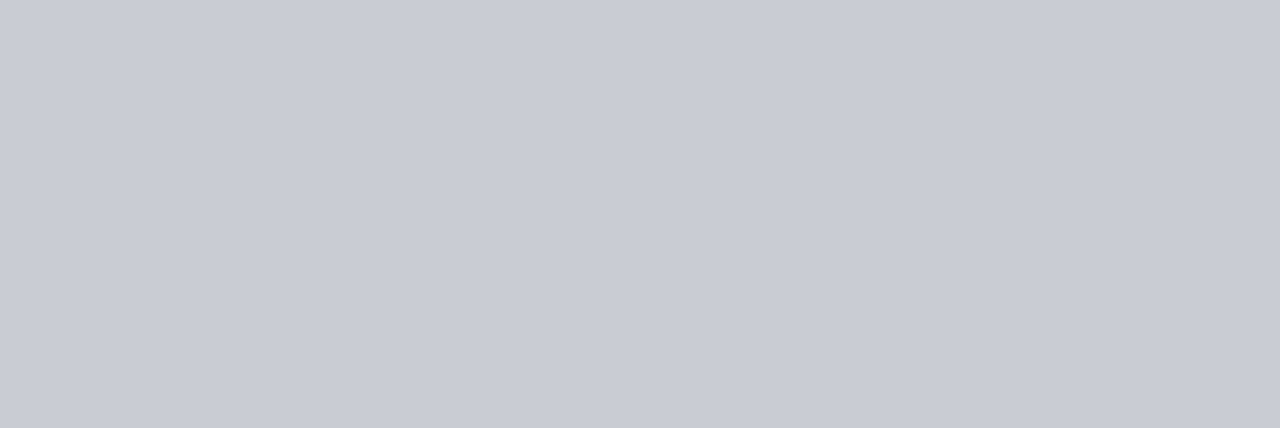
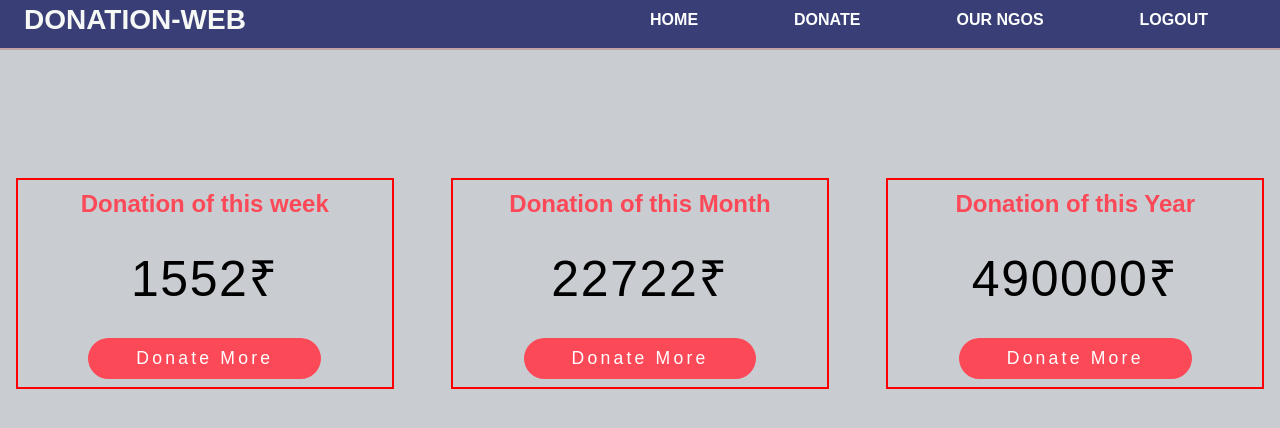
Before and after one commit to mohdsaif91/donationweb, a React (Create React App) app: page /home in a window 1280 px wide. Before the commit this address had no page. Shown: the top 428 px of the page. Built offline with nearby package versions, Linux system fonts and the light colour scheme.

Commit message:
(navbar,pages,card done)

```diff
--- a/package.json
+++ b/package.json
@@ -7,6 +7,7 @@
     "@testing-library/jest-dom": "^5.16.4",
     "@testing-library/react": "^13.2.0",
     "@testing-library/user-event": "^13.5.0",
+    "antd": "^4.20.6",
     "react": "^18.1.0",
     "react-dom": "^18.1.0",
     "react-router-dom": "^6.3.0",
--- a/src/App.js
+++ b/src/App.js
@@ -5,13 +5,33 @@ import Login from "./Components/Login";
 import Admin from "./admincomponents/Admin";
 
 import "./App.scss";
+import Home from "./Components/Home";
+import Donate from "./Components/Donate";
+import { Layout } from "antd";
+import AdNavbar from "./admincomponents/AdNavbar";
+import OurNgos from "./Components/OurNgos";
+const { Header, Content, Footer } = Layout;
 
 const App = () => {
   return (
+    <>
+      {/* // <Layout className="layout"> */}
+      <Layout>
+        {/* <Header>
+        </Header> */}
+        <Content>
           <div className="App">
             <BrowserRouter>
+              <AdNavbar />
               <Routes>
                 {/* admin route */}
+                <Route exact path="home" element={<Home />} />
+                <Route path="donate" element={<Donate />} />
+                <Route path="ourngos" element={<OurNgos />} />
+
+                {/* <Route path="/" element={<Logout />} /> */}
+                {/* <Route path="/" element={<Home />} /> */}
+
                 <Route path="adminHome" element={<Admin />} />
 
                 {/* rest route */}
@@ -19,6 +39,10 @@ const App = () => {
               </Routes>
             </BrowserRouter>
           </div>
+        </Content>
+        <Footer></Footer>
+      </Layout>
+    </>
   );
 };
 
--- a/src/App.scss
+++ b/src/App.scss
@@ -1,2 +1,2 @@
-.app {
-}
+// .app {
+// }
--- /dev/null
+++ b/src/Components/Donate.js
@@ -0,0 +1,7 @@
+import React from "react";
+
+function Donate() {
+  return <div>this is donate page</div>;
+}
+
+export default Donate;
--- /dev/null
+++ b/src/Components/Home.js
@@ -0,0 +1,34 @@
+import React from "react";
+
+import "./Home.scss";
+
+function Home() {
+  return (
+    <>
+      <div className="contents">
+        <div className="content">
+          <h1>Donation of this week</h1>
+          <p>1552₹</p>
+          <button>Donate More</button>
+        </div>
+        <div className="content">
+          <h1>Donation of this Month</h1>
+
+          <p>22722₹</p>
+
+          <button>Donate More</button>
+        </div>
+
+        <div className="content">
+          <h1>Donation of this Year</h1>
+
+          <p>490000₹</p>
+
+          <button>Donate More</button>
+        </div>
+      </div>
+    </>
+  );
+}
+
+export default Home;
--- /dev/null
+++ b/src/Components/Home.scss
@@ -0,0 +1,71 @@
+@media screen and (min-width: 260px) and (max-width: 1080px) {
+  .title {
+    gap: 1rem;
+    h1 {
+      font-size: 2rem;
+    }
+    p {
+      padding: 0 1vw;
+    }
+  }
+}
+
+.contents {
+  display: grid;
+  grid-template-columns: repeat(3, 1fr);
+  grid-gap: 10vw;
+  gap: 2vw;
+  margin-top: 8rem;
+
+  .content {
+    display: flex;
+    flex-direction: column;
+    align-items: center;
+    gap: 1.5vw;
+    margin: 0px 16px;
+    padding: 0 3vw;
+    border: 2px solid red;
+    img {
+      height: 8.8rem;
+      // height: 20rem;
+      width: 8rem;
+      object-fit: cover;
+      animation: ease-in;
+      transition: 0.8s ease-in-out;
+      &:hover {
+        transform: scale(1.2);
+      }
+    }
+    h1 {
+      // font-size: 40px;
+      color: #fc4958;
+      margin: 10px;
+    }
+    p {
+      text-align: center;
+      line-height: 4rem;
+      font-size: 50px;
+      letter-spacing: 0.1rem;
+    }
+    button {
+      padding: 0.6rem 3rem;
+      letter-spacing: 0.2rem;
+      border-radius: 2rem;
+      font-size: 1.1rem;
+      margin: 8px 0px;
+      border: none;
+      color: white;
+      background-color: #fc4958;
+      transition: 0.3s ease-in-out;
+      &:hover {
+        background-color: #f9c74f;
+      }
+    }
+  }
+}
+@media screen and (min-width: 260px) and (max-width: 1080px) {
+  // margin : 2rem;
+  .contents {
+    grid-template-columns: 1fr;
+  }
+}
--- /dev/null
+++ b/src/Components/OurNgos.js
@@ -0,0 +1,7 @@
+import React from "react";
+
+function OurNgos() {
+  return <div>OurNgos page</div>;
+}
+
+export default OurNgos;
--- /dev/null
+++ b/src/admincomponents/AdNavbar.js
@@ -0,0 +1,63 @@
+import React, { useState } from "react";
+import { Link } from "react-router-dom";
+import { NavLink } from "react-router-dom";
+import Home from "../Components/Home";
+
+import "./AdNavbar.scss";
+
+function AdNavbar() {
+  const [activeHam, setActiveHam] = useState(false);
+  const menuItems = (
+    <>
+      <a href="#">
+        <NavLink to="/home">Home</NavLink>
+      </a>
+      <a href="#">
+        <Link to="/donate">Donate</Link>
+      </a>
+      <a href="#">
+        <Link to="/ourngos">Our NGOS</Link>
+      </a>
+      {/* <a href="#">Contact</a> */}
+      <a href="#">
+        <Link to="/">Logout</Link>
+      </a>
+
+      {/* <ul>
+
+        <li className="nav-list">
+          <NavLink to="/home">Home</NavLink>
+        </li>
+        <li className="nav-list">
+          <NavLink to="/donate">Donate</NavLink>
+        </li>
+        <li>
+          <NavLink to="/our ngos">Our NGOS</NavLink>
+        </li>
+        <li className="nav-list">
+          <NavLink to="/">Logout</NavLink>
+        </li>
+      </ul> */}
+    </>
+  );
+  return (
+    <div className="navbar-container">
+      <nav>
+        <div className="nav-container">
+          <h1 className="nav-brand">Donation-Web</h1>
+          <div className="menu">{menuItems}</div>
+          <button
+            className={activeHam ? "hamburger active-hamburger" : "hamburger"}
+            onClick={() => setActiveHam(!activeHam)}
+          >
+            <span></span>
+            <span></span>
+            <span></span>
+          </button>
+        </div>
+      </nav>
+      {activeHam && <div className="nav-dropdown">{menuItems}</div>}
+    </div>
+  );
+}
+export default AdNavbar;
--- /dev/null
+++ b/src/admincomponents/AdNavbar.scss
@@ -0,0 +1,145 @@
+// .navBar-container {
+// }
+:root {
+  --primary: rgb(195, 163, 163);
+  --light: rgb(246, 248, 246);
+  --dark: rgb(57, 62, 118);
+}
+nav {
+  background-color: var(--dark);
+  color: var(--light);
+  height: 50px;
+  /* margin: 50px; */
+  border-bottom: 2px solid var(--primary);
+}
+.nav-container {
+  //   display: flex;
+  //   flex-wrap: wrap;
+  //   align-items: center;
+  //   justify-content: space-between;
+
+  //   max-width: 1280px;
+  //   padding: 0 30px;
+  //   margin: 0 auto;
+  display: flex;
+  flex-wrap: wrap;
+  align-items: center;
+  justify-content: space-between;
+  max-width: 1400px;
+  padding: 4px 24px;
+  margin: 0px auto;
+}
+.nav-brand {
+  font-size: 28px;
+  font-weight: 900;
+  text-transform: uppercase;
+}
+
+// .nav-list {
+//   padding: 8px 24px;
+//   text-decoration: none;
+//   color: rgb(254 255 255);
+//   text-transform: uppercase;
+//   font-weight: 700;
+//   border-radius: 90px;
+// }
+
+.menu {
+  display: none;
+  justify-content: flex-end;
+}
+
+.menu a {
+  padding: 8px 24px;
+  text-decoration: none;
+  color: rgb(254 255 255);
+  text-transform: uppercase;
+  font-weight: 700;
+  border-radius: 90px;
+}
+
+.menu a:hover {
+  color: var(--dark);
+  background-color: var(--primary);
+}
+
+.hamburger {
+  display: block;
+  user-select: none;
+  appearance: none;
+
+  border: none;
+  outline: none;
+  background: none;
+  cursor: pointer;
+}
+
+.hamburger span {
+  display: block;
+  width: 33px;
+  height: 4px;
+  margin-bottom: 5px;
+
+  background-color: var(--light);
+  border-radius: 6px;
+
+  transform-origin: 0 0;
+  transition: 0.4s;
+}
+
+.hamburger:hover span:nth-child(2) {
+  transform: translateX(10px);
+  background-color: var(--primary);
+}
+
+.active-hamburger:hover span {
+  background-color: var(--primary);
+}
+.active-hamburger span:nth-child(1) {
+  transform: translate(0px, -2px) rotate(44deg);
+}
+.active-hamburger span:nth-child(2) {
+  transform: translate(0px, -2px) rotate(44deg);
+  opacity: 0;
+}
+.active-hamburger span:nth-child(3) {
+  transform: translate(-2px, 5px) rotate(-44deg);
+}
+
+.nav-dropdown {
+  display: flex;
+  flex-direction: column;
+  flex-wrap: wrap;
+  width: 100vw;
+  height: 100%;
+  text-align: center;
+  font-size: 24px;
+  padding: 16px 0;
+  background-color: var(--primary);
+}
+.nav-dropdown a {
+  padding: 16px 16px;
+  margin: 0 16px;
+  text-decoration: none;
+  color: var(--dark);
+  text-transform: uppercase;
+  font-weight: 700;
+  border-radius: 90px;
+}
+.nav-dropdown a:hover {
+  color: var(--primary);
+  background-color: var(--dark);
+}
+
+@media (min-width: 768px) {
+  .hamburger {
+    display: none;
+  }
+  .menu {
+    display: block;
+  }
+
+  .nav-dropdown {
+    display: none;
+  }
+}
--- a/src/admincomponents/Admin.js
+++ b/src/admincomponents/Admin.js
@@ -1,12 +1,23 @@
 import React from "react";
-import { Link } from "react-router-dom";
+// import { BrowserRouter, Link, Routes } from "react-router-dom";
+import "./Admin.scss";
+
+import { Layout } from "antd";
+import AdNavbar from "../admincomponents/AdNavbar";
+import Home from "../Components/Home";
+const { Header, Content, Footer } = Layout;
 
 function Admin() {
   return (
-    <div>
-      <h1>This is an Admin page.</h1>
-      <Link to="/">Logout</Link>
-    </div>
+    <>
+      <Layout className="mainlayout">
+        <Header>
+          {/* <AdNavbar /> */}
+          <h1>This is an Admin page.</h1>
+          {/* <Home /> */}
+        </Header>
+      </Layout>
+    </>
   );
 }
 
```
Also changed, not shown: src/admincomponents/Admin.scss (added), 1 other file (tests, documents, lock files or other folders). Lines whose indentation alone changed are shown as unchanged.
